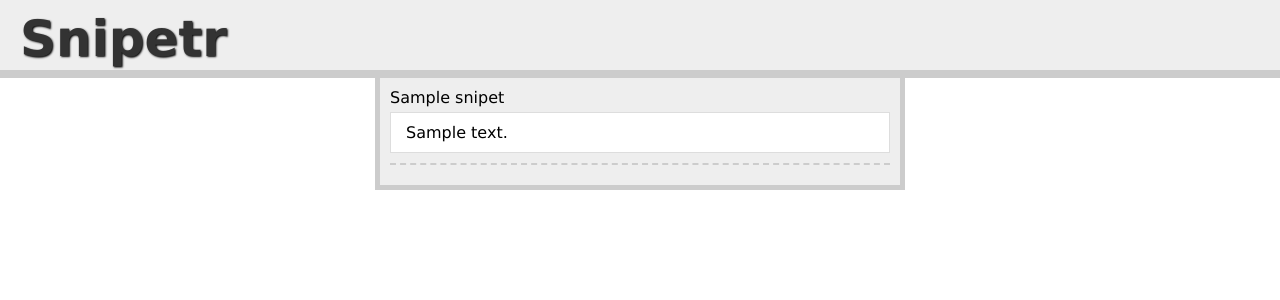
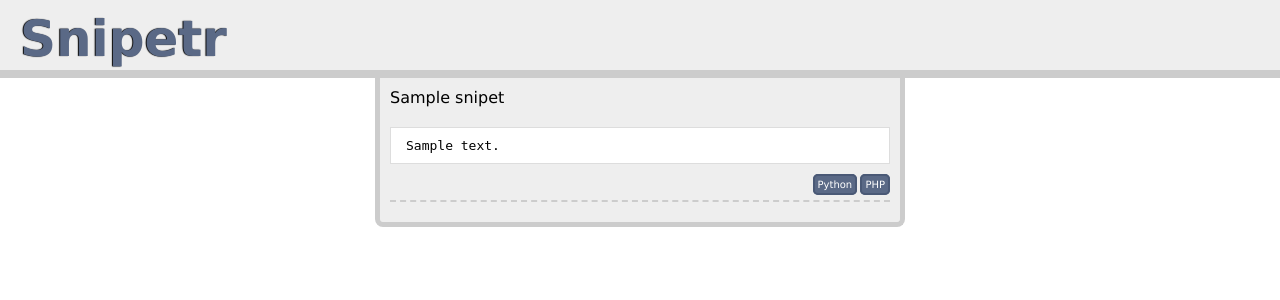
Before and after one commit to j0hn/snipptr, a Python web app: template templates/index.html in a window 1280 px wide. Shown: the top 300 px of the page. Run offline with Jinja, Linux system fonts and the light colour scheme; the template is opened without the code that fills it: most values are stand-ins (such as "Sample title", 1, 10 or a date in 2020); some libraries are stand-ins or nearby versions.

Commit message:
Style changes

```diff
--- a/static/style.css
+++ b/static/style.css
@@ -10,11 +10,11 @@
     padding-top: 10px;
     height: 40px;
     border-bottom: 8px solid #ccc;
-    text-shadow: 1px 1px 2px #000;
 }
 
 #header h1{
-    color: #333;
+    color: #5A6986;
+    text-shadow: -1px 0 1px #000;
     font-size: 50px;
     padding: 0;
     margin: 0;
@@ -27,6 +27,7 @@
     border-top: 0;
     padding: 10px;
     background: #eee;
+    border-radius: 0 0 8px 8px;
 }
 
 #snipets ul{
@@ -41,6 +42,12 @@
     margin-bottom: 10px;
 }
 
+#snipets pre{
+    margin: 0;
+    margin-bottom: -15px;
+    padding: 0;
+}
+
 .snipet-title{
     margin-bottom: 5px;
 }
@@ -52,3 +59,17 @@
     padding-top: 10px;
     padding-bottom: 10px;
 }
+
+.snipet-tags{
+    text-align: right;
+    font-size: 10px;
+}
+
+.snipet-tag{
+    background: #5A6986;
+    padding: 3px;
+    color: #fff;
+    border: 2px solid #4A5976;
+    border-radius: 5px;
+
+}
--- a/templates/base.html
+++ b/templates/base.html
@@ -13,6 +13,8 @@
             <h1> Snipetr </h1>
         </div>
         <div id="wrapper">
+            <div id="navbar">
+            </div>
             {% block content %}
             {% endblock %}
         </div>
--- a/templates/index.html
+++ b/templates/index.html
@@ -9,7 +9,13 @@
             {% for snipet in snipets %}
                 <li>
                     <div class="snipet-title">{{ snipet.title }}</div>
-                    <div class="snipet-text">{{ snipet.text }}</div>
+                    <pre>
+                        <div class="snipet-text">{{ snipet.text }}</div>
+                    </pre>
+                    <div class="snipet-tags">
+                        <span class="snipet-tag">Python</span>
+                        <span class="snipet-tag">PHP</span>
+                    </div>
                 </li>
             {% endfor %}
             </ul>
```
